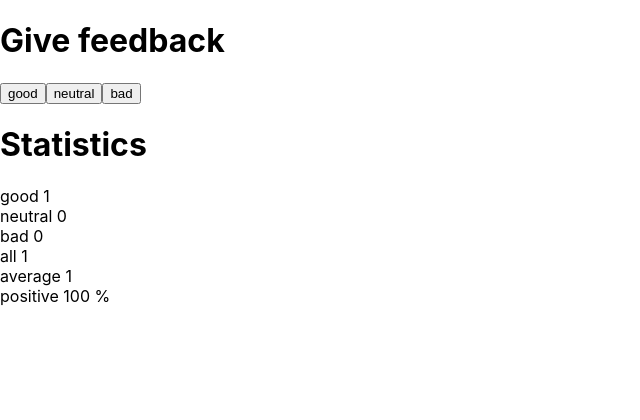
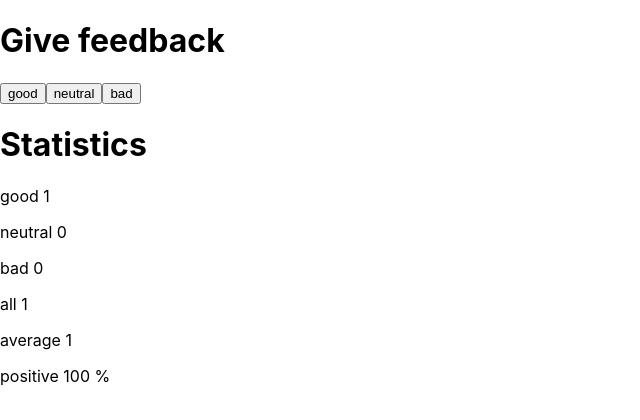
Before and after one commit to lgbrock/fso, a React (Create React App) app in the folder part1/unicafe/: page / in a window 1280 px wide. Both pictures are taken after a click on the button "good". Shown: the top 420 px of the page, without its empty margins (0-640 px from the left). Built offline with nearby package versions, Linux system fonts and the light colour scheme.

Commit message:
finished exercise 1.10

```diff
--- a/part1/unicafe/src/App.js
+++ b/part1/unicafe/src/App.js
@@ -1,6 +1,13 @@
 import React, { useState } from 'react';
 
+const Button = (props) => {
+	console.log(props);
+	return <button onClick={props.handleClick}>{props.text}</button>;
+};
+
 const Statistics = (props) => {
+	// displays statistics about feedback
+	console.log(props);
 	if (props.good === 0 && props.neutral === 0 && props.bad === 0) {
 		return (
 			<div>
@@ -13,18 +20,36 @@
 	return (
 		<div>
 			<h1>Statistics</h1>
-			good {props.good}
-			<br />
-			neutral {props.neutral}
-			<br />
-			bad {props.bad}
-			<br />
-			all {props.good + props.neutral + props.bad}
-			<br />
-			average{' '}
-			{(props.good - props.bad) / (props.good + props.neutral + props.bad)}
-			<br />
-			positive {(props.good / (props.good + props.neutral + props.bad)) * 100} %
+			<StatisticLine text='good' value={props.good} />
+			<StatisticLine text='neutral' value={props.neutral} />
+			<StatisticLine text='bad' value={props.bad} />
+			<StatisticLine
+				text='all'
+				value={props.good + props.neutral + props.bad}
+			/>
+			<StatisticLine
+				text='average'
+				value={
+					(props.good - props.bad) / (props.good + props.neutral + props.bad)
+				}
+			/>
+			<StatisticLine
+				text='positive'
+				value={
+					(props.good / (props.good + props.neutral + props.bad)) * 100 + ' %'
+				}
+			/>
+		</div>
+	);
+};
+
+const StatisticLine = (props) => {
+	// always displays a single statistic
+	return (
+		<div>
+			<p>
+				{props.text} {props.value}
+			</p>
 		</div>
 	);
 };
@@ -35,24 +60,12 @@
 	const [neutral, setNeutral] = useState(0);
 	const [bad, setBad] = useState(0);
 
-	// const handleGoodClick = () => {
-	// 	setGood(good + 1);
-	// };
-
-	// const handleNeutralClick = () => {
-	// 	setNeutral(neutral + 1);
-	// };
-
-	// const handleBadClick = () => {
-	// 	setBad(bad + 1);
-	// };
-
 	return (
 		<div>
 			<h1>Give feedback</h1>
-			<button onClick={() => setGood(good + 1)}>good</button>
-			<button onClick={() => setNeutral(neutral + 1)}>neutral</button>
-			<button onClick={() => setBad(bad + 1)}>bad</button>
+			<Button handleClick={() => setGood(good + 1)} text='good' />
+			<Button handleClick={() => setNeutral(neutral + 1)} text='neutral' />
+			<Button handleClick={() => setBad(bad + 1)} text='bad' />
 			<Statistics good={good} neutral={neutral} bad={bad} />
 		</div>
 	);
```
